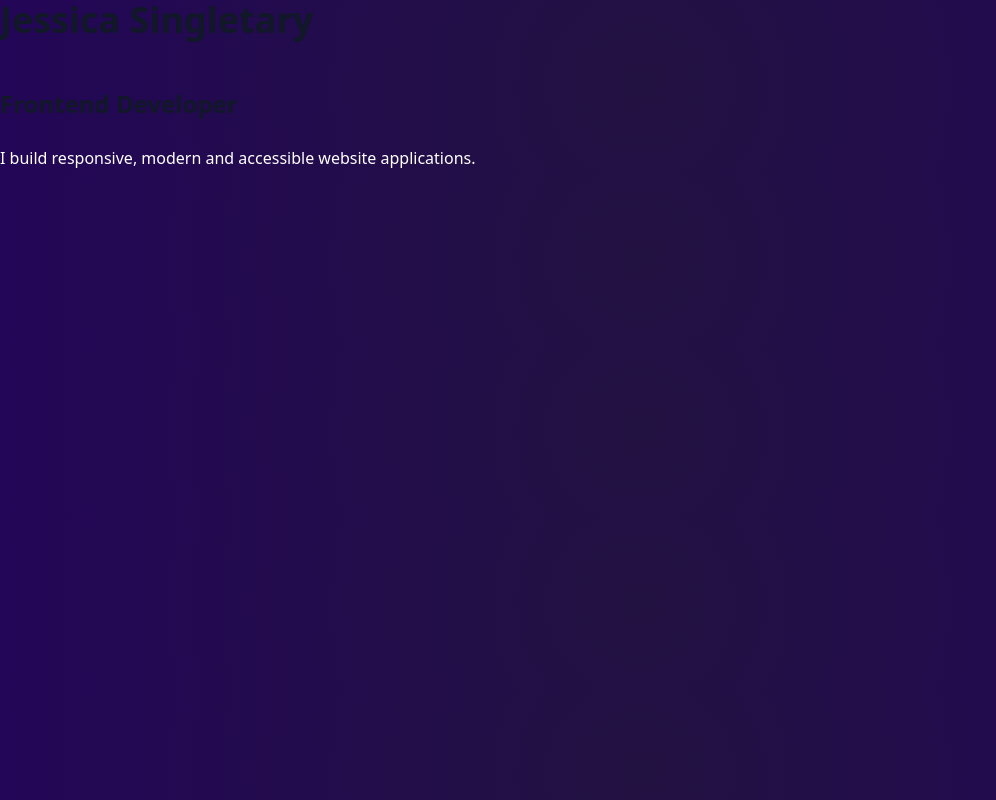
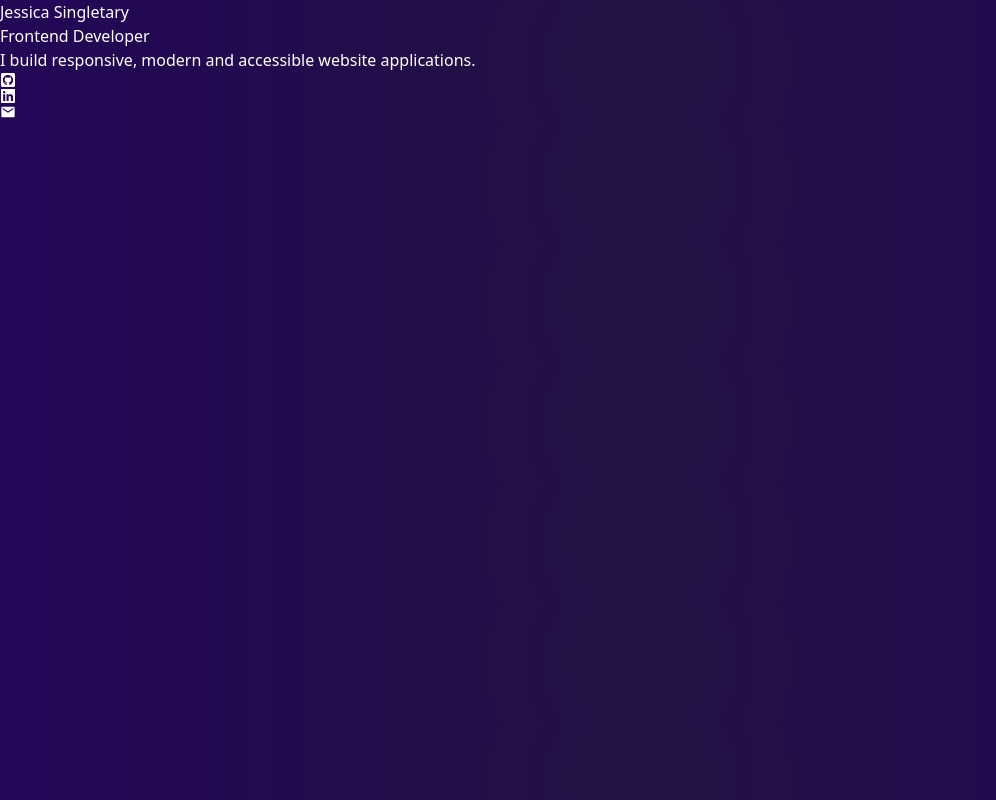
Before and after one commit to Jess247/portfolio, a React (Vite) app: page / in a window 1280 px wide. Shown: the whole page, without its empty margins (0-996 px from the left). Built offline with nearby package versions, Linux system fonts and the light colour scheme.

Commit message:
Add SocialNav component

```diff
--- a/package.json
+++ b/package.json
@@ -11,7 +11,8 @@
   },
   "dependencies": {
     "react": "^18.3.1",
-    "react-dom": "^18.3.1"
+    "react-dom": "^18.3.1",
+    "react-icons": "^5.3.0"
   },
   "devDependencies": {
     "@eslint/js": "^9.13.0",
--- a/src/components/Header.jsx
+++ b/src/components/Header.jsx
@@ -1,9 +1,12 @@
+import SocialNav from "./SocialNav"
+
 function Header() {
     return(
-        <header className="prose text-white">
+        <header className="text-white">
             <h1 className="">Jessica Singletary</h1>
             <h2>Frontend Developer</h2>
             <p>I build responsive, modern and accessible website applications.</p>
+            <SocialNav/>
         </header>
     )
 }
--- /dev/null
+++ b/src/components/SocialNav.jsx
@@ -0,0 +1,15 @@
+import { FaGithubSquare } from "react-icons/fa"
+import { FaLinkedin } from "react-icons/fa"
+import { MdEmail } from "react-icons/md";
+
+function SocialNav() {
+    return (
+        <nav>
+            <FaGithubSquare />
+            <FaLinkedin />
+            <MdEmail />
+        </nav>
+    )
+}
+
+export default SocialNav
```
Also changed, not shown: 1 other file (tests, documents, lock files or other folders).
